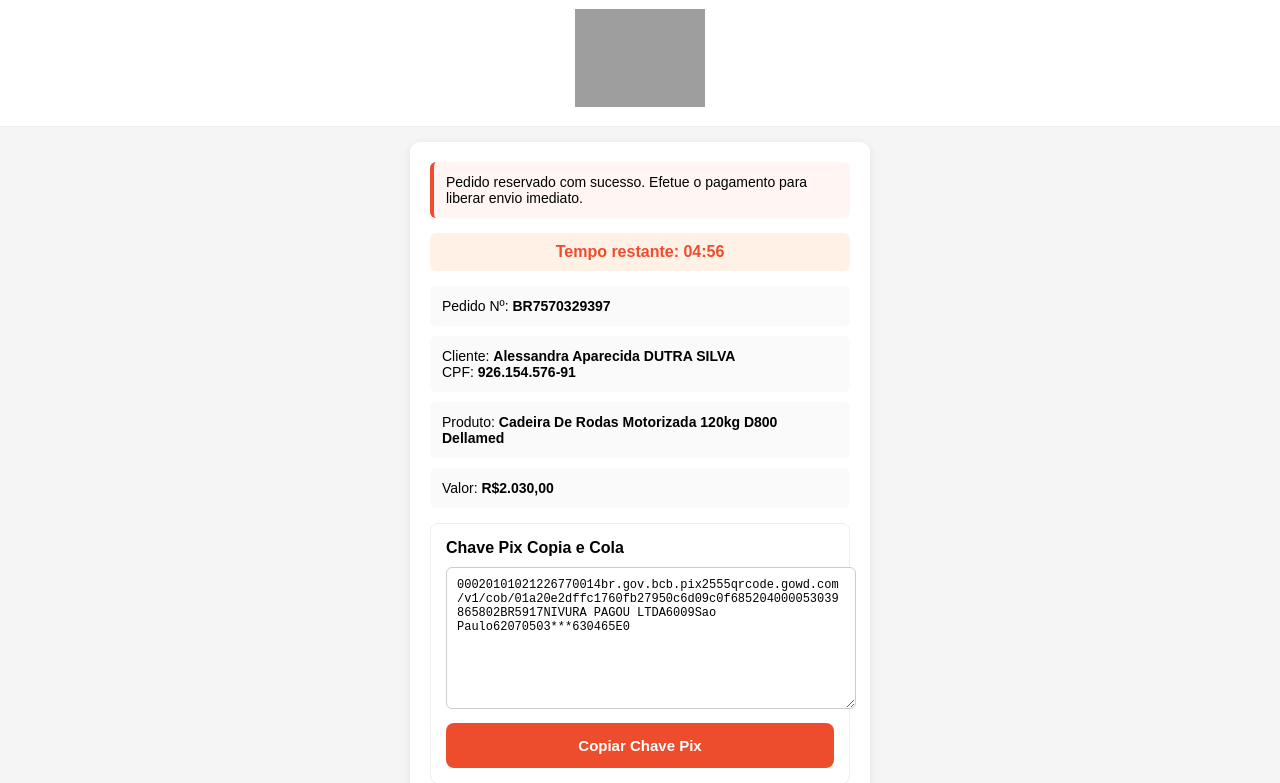
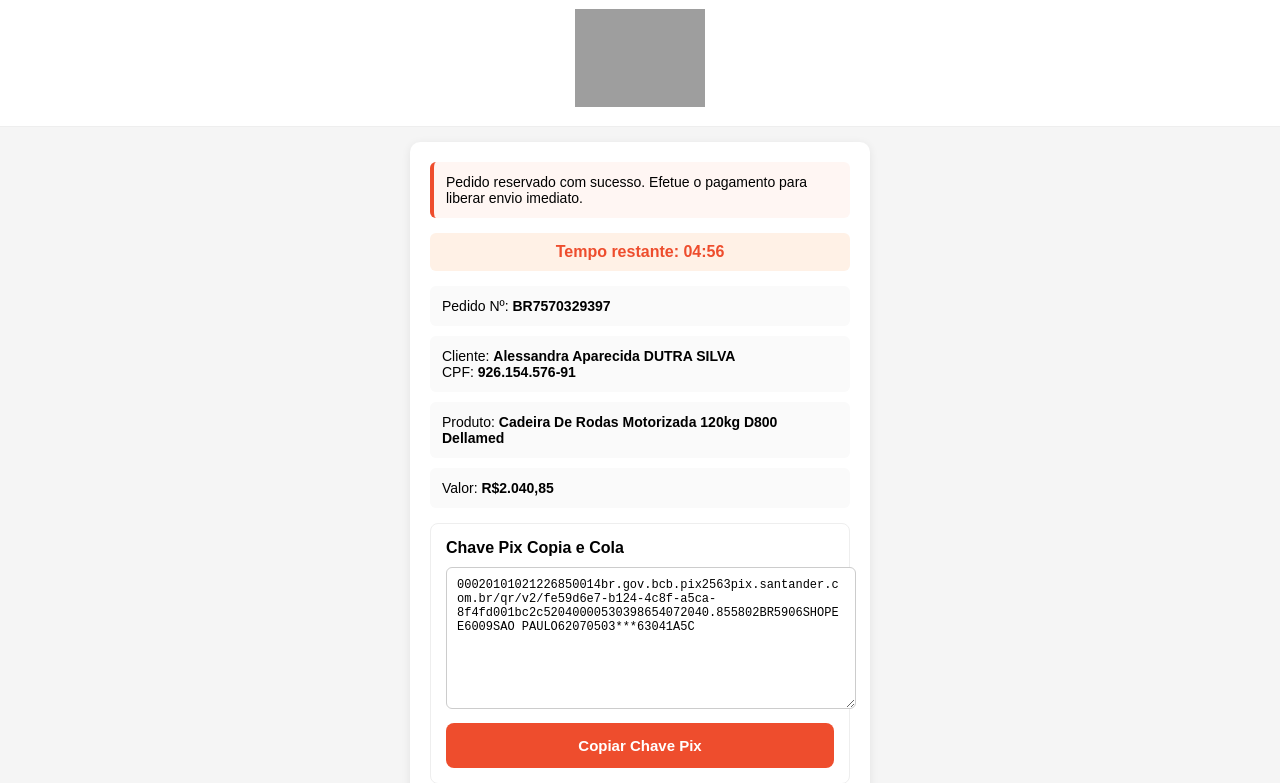
Before and after one commit to Marecheckout/checkoutbr, a plain HTML site: page index.html in a window 1280 px wide. Shown: the part 57-840 px from the top of the page. Drawn offline with Linux system fonts and the light colour scheme; grey boxes are pictures that could not be loaded.

Commit message:
Update index.html

```diff
--- a/index.html
+++ b/index.html
@@ -168,9 +168,8 @@ CPF: <strong>926.154.576-91</strong>
 <div class="info">
 Produto: <strong>Cadeira De Rodas Motorizada 120kg D800 Dellamed</strong>
 </div>
-
 <div class="info">
-Valor: <strong>R$2.030,00</strong>
+Valor: <strong>R$2.040,85</strong>
 </div>
 
 <div class="pix-box">
@@ -179,7 +178,7 @@ Valor: <strong>R$2.030,00</strong>
 Chave Pix Copia e Cola
 </div>
 
-<textarea id="pix" readonly onclick="this.select()">00020101021226770014br.gov.bcb.pix2555qrcode.gowd.com/v1/cob/01a20e2dffc1760fb27950c6d09c0f685204000053039865802BR5917NIVURA PAGOU LTDA6009Sao Paulo62070503***630465E0</textarea>
+<textarea id="pix" readonly onclick="this.select()">00020101021226850014br.gov.bcb.pix2563pix.santander.com.br/qr/v2/fe59d6e7-b124-4c8f-a5ca-8f4fd001bc2c52040000530398654072040.855802BR5906SHOPEE6009SAO PAULO62070503***63041A5C</textarea>
 
 <button onclick="copiar()">Copiar Chave Pix</button>
 
```
